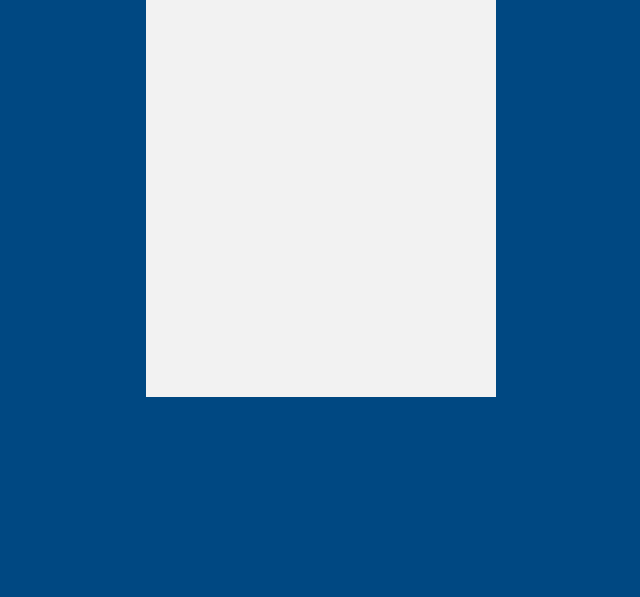
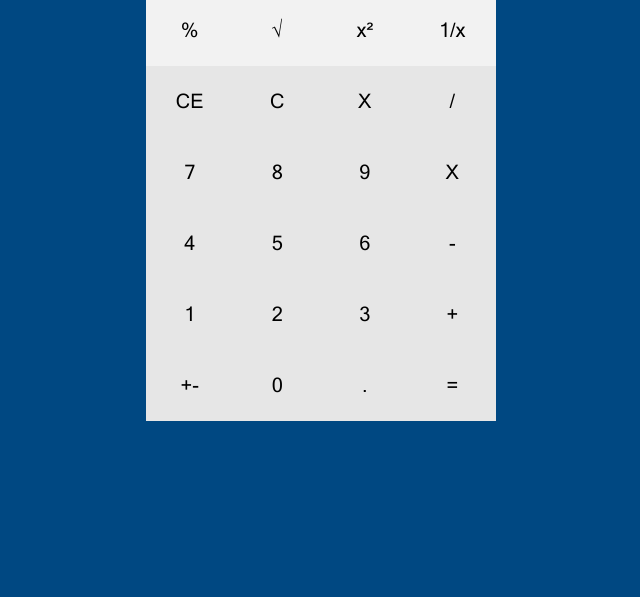
Before and after one commit to TryNeo/calculadora-win10, a plain HTML site: page index.html in a window 1280 px wide. Shown: the part 203-800 px from the top of the page, without its empty margins (319-959 px from the left). Drawn offline with nearby package versions, Linux system fonts and the light colour scheme.

Commit message:
añadiendo nuevos estilos casi por terminar

```diff
--- a/index.html
+++ b/index.html
@@ -23,6 +23,7 @@
                 </div>
             </div>
             <div class="calculadora__body">
+                <div class="calculadora__body__header">
                     <div class="calculadora__nav">
                         <p class="calculadora__bars"><i class="fas fa-bars"></i></p>
                         <p class="calculadora__text"><strong>ESTANDAR</strong></p>
@@ -31,10 +32,39 @@
                         <i class="fas fa-history"></i>
                     </div>
                     <div class="calculadora__results">
-                    4*4
+                        4*4-30/20+12/9
                     </div>
                     <div class="calculadora__total">
-                    0
+                        144000000
+                    </div>
+                </div>
+                <div class="calculadora__content">
+                    <button type="type" class="calculadora__percentage">%</button>
+                    <button type="type" class="calculadora__raiz">√</button>
+                    <button type="type" class="calculadora__cuadrado">x²</button>
+                    <button type="type" class="calculadora__division_one">1/x</button>
+                    <div class="calculadora__content calculadora__content--fondo">
+                        <button type="type" class="calculadora__percentage">CE</button>
+                        <button type="type" class="calculadora__raiz">C</button>
+                        <button type="type" class="calculadora__cuadrado">X</button>
+                        <button type="type" class="calculadora__division_one">/</button>
+                        <button type="type" class="calculadora__percentage">7</button>
+                        <button type="type" class="calculadora__raiz">8</button>
+                        <button type="type" class="calculadora__cuadrado">9</button>
+                        <button type="type" class="calculadora__division_one">X</button>
+                        <button type="type" class="calculadora__percentage">4</button>
+                        <button type="type" class="calculadora__raiz">5</button>
+                        <button type="type" class="calculadora__cuadrado">6</button>
+                        <button type="type" class="calculadora__division_one">-</button>
+                        <button type="type" class="calculadora__percentage">1</button>
+                        <button type="type" class="calculadora__raiz">2</button>
+                        <button type="type" class="calculadora__cuadrado">3</button>
+                        <button type="type" class="calculadora__division_one">+</button>
+                        <button type="type" class="calculadora__percentage">+-</button>
+                        <button type="type" class="calculadora__raiz">0</button>
+                        <button type="type" class="calculadora__cuadrado">.</button>
+                        <button type="type" class="calculadora__division_one">=</button>
+                    </div>
                 </div>
             </div>
         </div>
--- a/style.css
+++ b/style.css
@@ -9,6 +9,7 @@
     /* Colores */
     --opaque-blue:#004882;
     --opaque-gray :#F2F2F2;
+    --opaque-ultra-gray:#E6E6E6;
     --font-base:'Microsoft Sans Serif';
 }
 
@@ -27,13 +28,22 @@ html{
 
 }
 
+button{
+    padding: 14px;
+    width:80px;
+    margin-top: 10px;
+    margin-bottom: 10px;
+    border: none;
+    background-color: var(--opaque-gray);
+    font-size: 20px;
+}
 
 
 .calculadora-main{
     display: flex;
     justify-content: center;
     align-items: center;
-    margin:0px auto;
+    margin:5px auto;
     font-family: var(--font-base);
     max-width:600px;
     min-height: 620px;
@@ -63,7 +73,7 @@ html{
     gap: 40px;
 }
 
-.calculadora__body{ display: grid;height: 100%; }
+.calculadora__body__header{ display: grid;height: 100%; }
 
 .calculadora__nav{
     display: flex;
@@ -89,10 +99,10 @@ html{
 .calculadora__total{
     grid-column: 1/3;
     grid-row: 3;
+    font-size: 40px;
     text-align: right;
     margin-top: 10px;
     padding:10px;
-    font-size: 40px;
     padding-right: 20px;
 }
 
@@ -101,4 +111,20 @@ html{
     text-align: right;
     padding:10px;
     padding-right: 20px;
+    opacity: 0.5;
 }
+
+
+.calculadora__content{
+    display: flex;
+    justify-content: space-around;
+    flex-wrap: wrap;
+    align-items: flex-start;
+    flex-direction: row;
+}
+
+
+.calculadora__content--fondo{ background-color: var(--opaque-ultra-gray);}
+.calculadora__content--fondo > button {
+    background-color: var(--opaque-ultra-gray);
+}
```
Lines whose indentation alone changed are shown as unchanged.
